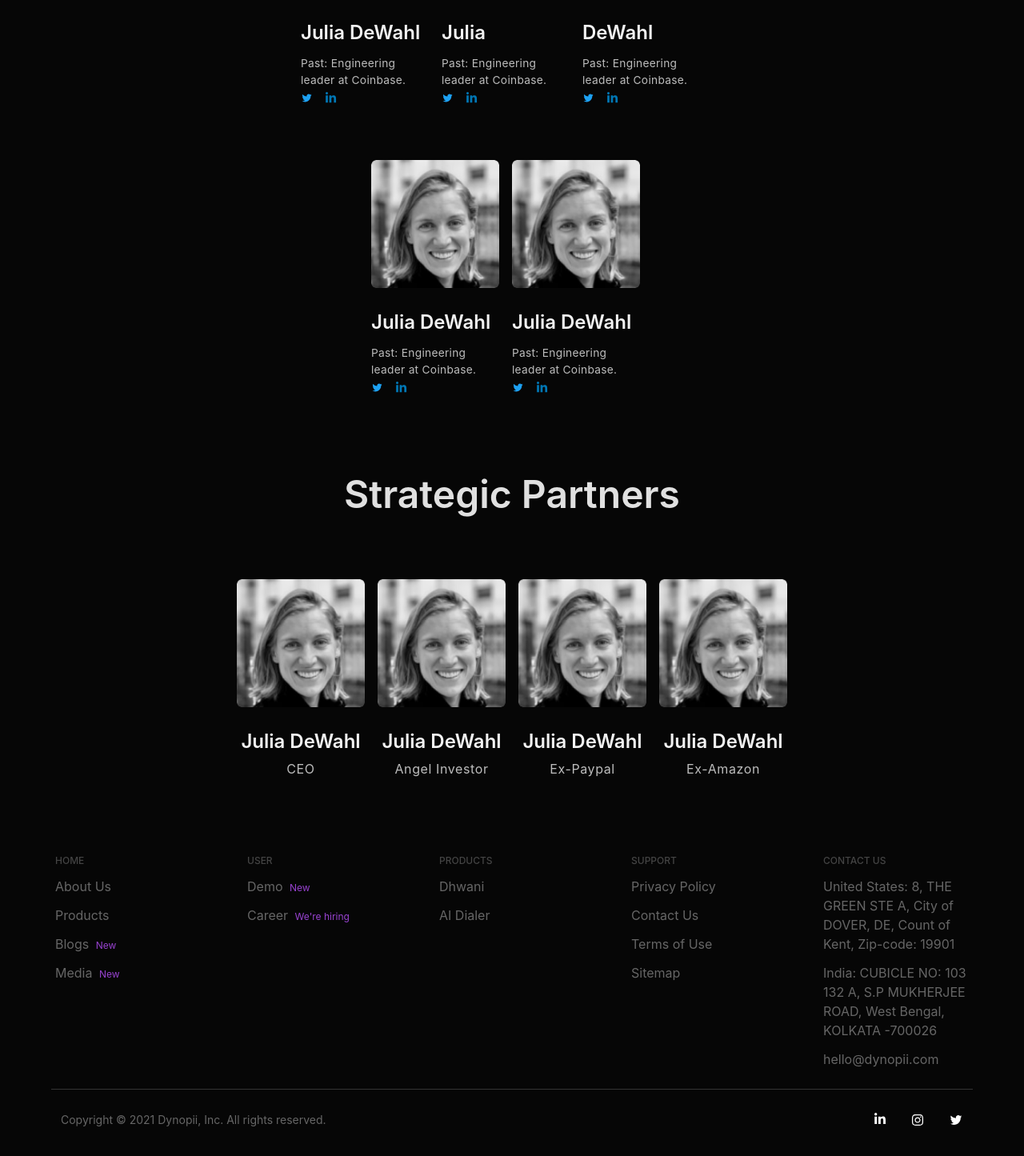
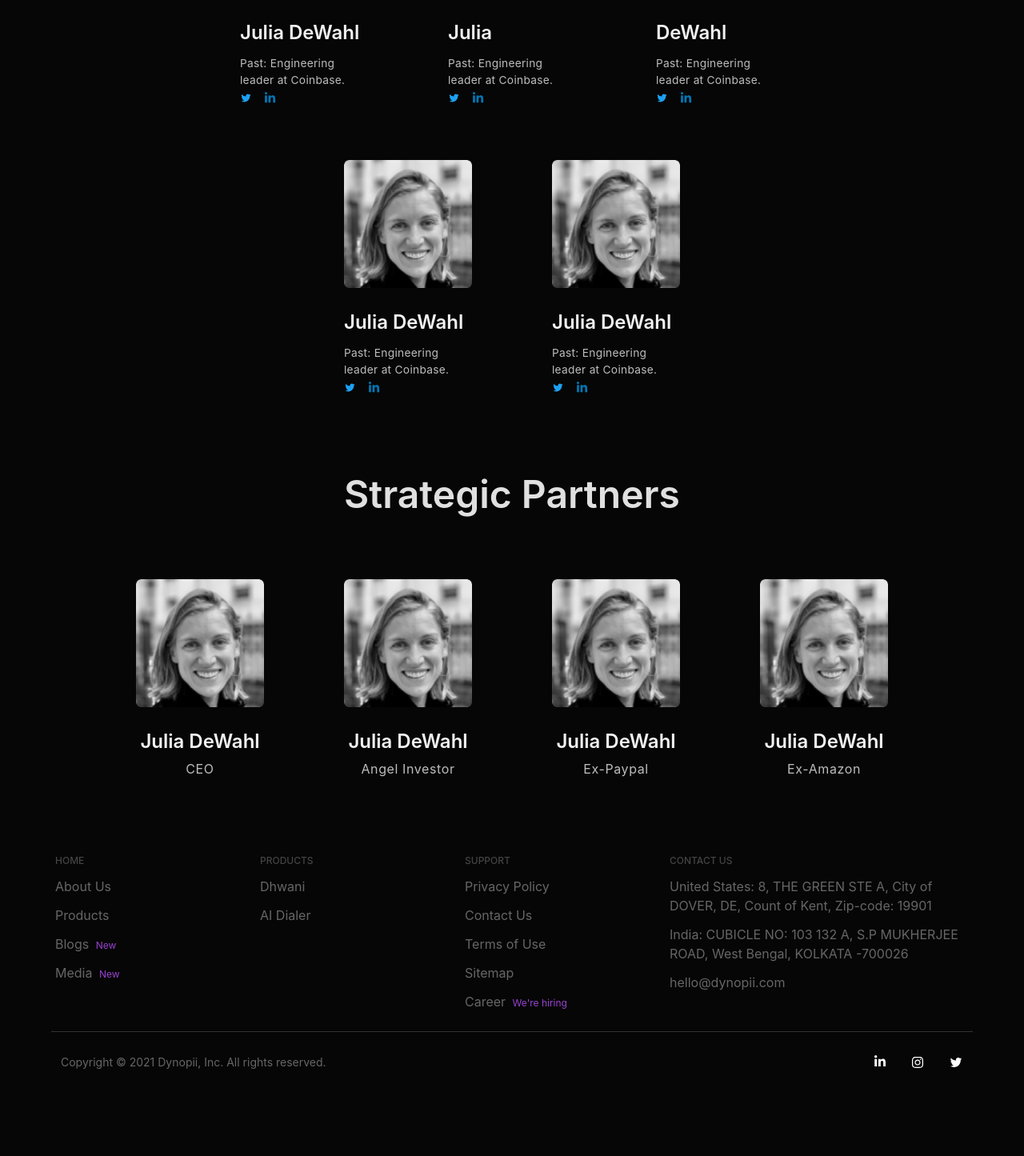
Before and after one commit to dynopii/dynopii.github.io, a Next.js app: page /about in a window 1280 px wide. Shown: the part 1162-2607 px from the top of the page at 80% size. After the commit the page ends 2535 px from the top, so only its background shows below. Built offline with nearby package versions, Linux system fonts and the light colour scheme.

Commit message:
footer and about us layout fix

```diff
--- a/components/layout/Footer.tsx
+++ b/components/layout/Footer.tsx
@@ -18,7 +18,7 @@ export const Footer: React.FC<Props> = ({ route }) => {
         <div className="bg-gray-100">
           <div className="max-w-6xl m-auto text-gray-800 flex flex-wrap justify-between">
             {footerContents.links.map((footerLink) => (
-              <div key={footerLink.id} className="p-5 w-48 ">
+              <div key={footerLink.id} className="p-5 w-40">
                 <FooterLinkTitle title={footerLink.title} />
                 {footerLink.subLinks.map(
                   (link: {
@@ -39,7 +39,7 @@ export const Footer: React.FC<Props> = ({ route }) => {
                 )}
               </div>
             ))}
-            <div className="p-5 w-48 xs:w-full">
+            <div className="p-5 w-96 xs:w-full">
               <FooterLinkTitle title="Contact us" />
               {/* <FooterLinkTitle title="United States" classNames="mt-3" /> */}
               <p className="my-3 block text-gray-666">
@@ -67,6 +67,8 @@ export const Footer: React.FC<Props> = ({ route }) => {
           objectFit="cover"
           alt="Dynopii in Various Countries"
         /> */}
+
+        {/* Map Section */}
         {route === "landing" && (
           <div className="mx-auto my-40" style={{ maxWidth: "1200px" }}>
             <p className="text-h6 text-center font-normal text-gray-666">
@@ -75,9 +77,10 @@ export const Footer: React.FC<Props> = ({ route }) => {
             <DynopiiMap height={"100%"} width={"100%"} />
           </div>
         )}
+
         <div className="bg-gray-100 pt-2 ">
           <div
-            className="flex pb-5 px-3 m-auto pt-5 border-t  text-gray-333 text-sm justify-between
+            className="flex pb-5 px-3 m-auto pt-5 border-t text-gray-333 text-sm justify-between
       md:flex-row max-w-6xl pt-20 mb-20 items-center"
           >
             <div className="mt-2 text-gray-666">{footerContents.copyright}</div>
--- a/components/screens/about/OurTeam.tsx
+++ b/components/screens/about/OurTeam.tsx
@@ -15,7 +15,7 @@ export const OurTeam: React.FC<Props> = () => {
           {aboutUsContents.teamsSection.description}
         </h6>
 
-        <div className="flex items-center justify-center flex-wrap mb-20 max-w-2xl md:max-w-full mx-auto">
+        <div className="flex items-center justify-center flex-wrap mb-20 max-w-4xl md:max-w-full mx-auto">
           {/* <div className="grid-teams-container mb-70"> */}
           {aboutUsTeams.map((team, i) => (
             <TeamCard key={team.id} {...team} />
--- a/components/screens/about/PartnerCard.tsx
+++ b/components/screens/about/PartnerCard.tsx
@@ -9,7 +9,7 @@ interface Props {
 export const PartnerCard: React.FC<Props> = ({ name, designation, photo }) => {
   return (
     // <div className="flex flex-col items-center w-60 md:mx-40 xl:mr-40 md:mb-4">
-    <div className="flex flex-col items-center w-44 md:mb-4 md:mx-40 mt-70 md:mt-40">
+    <div className="flex flex-col items-center mt-70 md:mt-40 w-40 mx-50 sm:mx-20">
       <div className="overflow-hidden rounded-default w-40 h-40 ">
         <img src={photo} className="object-cover w-full h-full" alt="Team" />
       </div>
--- a/components/screens/about/StrategicPartners.tsx
+++ b/components/screens/about/StrategicPartners.tsx
@@ -10,11 +10,11 @@ interface Props {}
 export const StrategicPartners: React.FC<Props> = () => {
   return (
     <section>
-      <div className="mx-auto max-w-4xl">
+      <div className="mx-auto">
         <h3 className="text-h3 font-semibold text-gray-e0e text-center pt-70">
           {aboutUsContents.StrategicPartners.title}
         </h3>
-        <div className="flex items-center justify-center max-w-3xl md:max-w-xl mx-auto flex-wrap mb-70">
+        <div className="flex items-center justify-center  mx-auto flex-wrap mb-70">
           {StrategicPartnersData.map((partner) => (
             <PartnerCard key={partner.id} {...partner} />
           ))}
--- a/components/screens/about/TeamCard.tsx
+++ b/components/screens/about/TeamCard.tsx
@@ -3,16 +3,23 @@ import { AiOutlineTwitter } from "react-icons/ai";
 import { FaLinkedinIn } from "react-icons/fa";
 import { colors } from "../../../shared/constants";
 interface Props {
-  photo: string,
-  name: string,
-  description: string,
-  twitter: string,
+  photo: string;
+  name: string;
+  description: string;
+  twitter: string;
   linkedin: string;
 }
 
-export const TeamCard: React.FC<Props> = ({ photo, name, description, twitter, linkedin }) => {
+export const TeamCard: React.FC<Props> = ({
+  photo,
+  name,
+  description,
+  twitter,
+  linkedin,
+}) => {
   return (
-    <div className="mt-70 md:mt-40 w-44 md:mx-40">
+    <div className="mt-70 md:mt-40 w-40 mx-50 sm:mx-20">
+      {/* <div className="mt-70 md:mt-40 w-56 sm:w-44 md:mx-40"> */}
       <div className="overflow-hidden rounded-default w-40 h-40">
         <img
           // src="/images/team-demo-pic.png"
@@ -21,9 +28,7 @@ export const TeamCard: React.FC<Props> = ({ photo, name, description, twitter, l
           alt={name}
         />
       </div>
-      <h5 className="text-gray-f2f text-h5 font-semibold mt-25 w-40">
-        {name}
-      </h5>
+      <h5 className="text-gray-f2f text-h5 font-semibold mt-25 w-40">{name}</h5>
       <p className="text-gray-bdb font-normal text-body-sm mt-10 w-40">
         {description}
       </p>
@@ -31,12 +36,7 @@ export const TeamCard: React.FC<Props> = ({ photo, name, description, twitter, l
         <a href={twitter} target="_blank" rel="noreferrer">
           <AiOutlineTwitter size={15} fill={colors.twitter} />
         </a>
-        <a
-          href={linkedin}
-          className="ml-15"
-          target="_blank"
-          rel="noreferrer"
-        >
+        <a href={linkedin} className="ml-15" target="_blank" rel="noreferrer">
           <FaLinkedinIn size={15} fill={colors.linkedin} />
         </a>
       </div>
--- a/shared/contents.ts
+++ b/shared/contents.ts
@@ -256,23 +256,6 @@ export const footerContents = {
       ]
     },
     {
-      id: '2',
-      title: 'User',
-      subLinks: [
-        {
-          id: '1',
-          title: 'Demo',
-          spanText: 'New',
-          href: '/products/dhwani/#dhwani-demo',
-          inDOM: true
-        },
-        {
-          id: '2',
-          title: 'Career', href: "https://angel.co/company/dynopii/jobs", spanText: `We're hiring`, inDOM: false,
-        },
-      ]
-    },
-    {
       id: '4',
       title: 'Products',
       subLinks: [
@@ -305,6 +288,10 @@ export const footerContents = {
         {
           id: '6',
           title: 'Sitemap', href: "/sitemap.xml"
+        },
+        {
+          id: '7',
+          title: 'Career', href: "https://angel.co/company/dynopii/jobs", spanText: `We're hiring`, inDOM: false,
         },
       ]
     },
```
